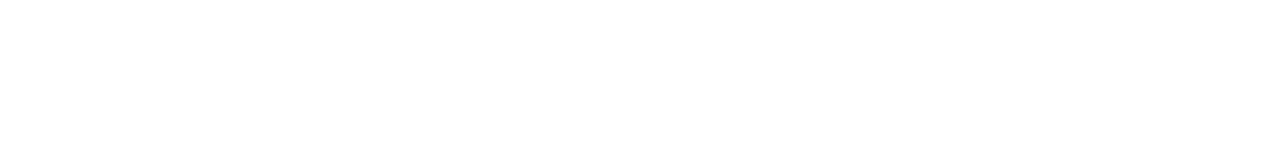
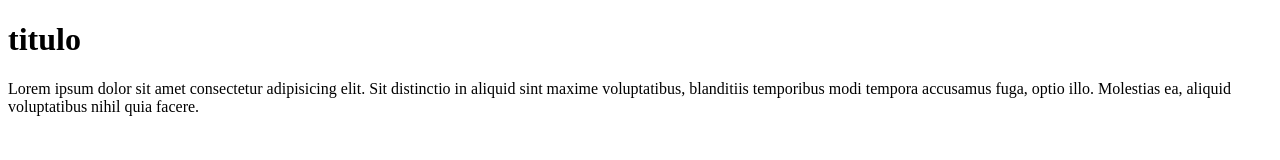
Before and after one commit to ArbolDeJacky26/GitEjemplo, a plain HTML site: page index.html in a window 1280 px wide. Drawn offline with Linux system fonts and the light colour scheme.

Commit message:
segunda version

```diff
--- a/index.html
+++ b/index.html
@@ -7,6 +7,9 @@
     <title>Document</title>
 </head>
 <body>
+    <h1>titulo</h1>
+    <p>Lorem ipsum dolor sit amet consectetur adipisicing elit. Sit distinctio in aliquid sint maxime voluptatibus, blanditiis temporibus modi
+    tempora accusamus fuga, optio illo. Molestias ea, aliquid voluptatibus nihil quia facere.</p>
 
 </body>
 </html>
```
